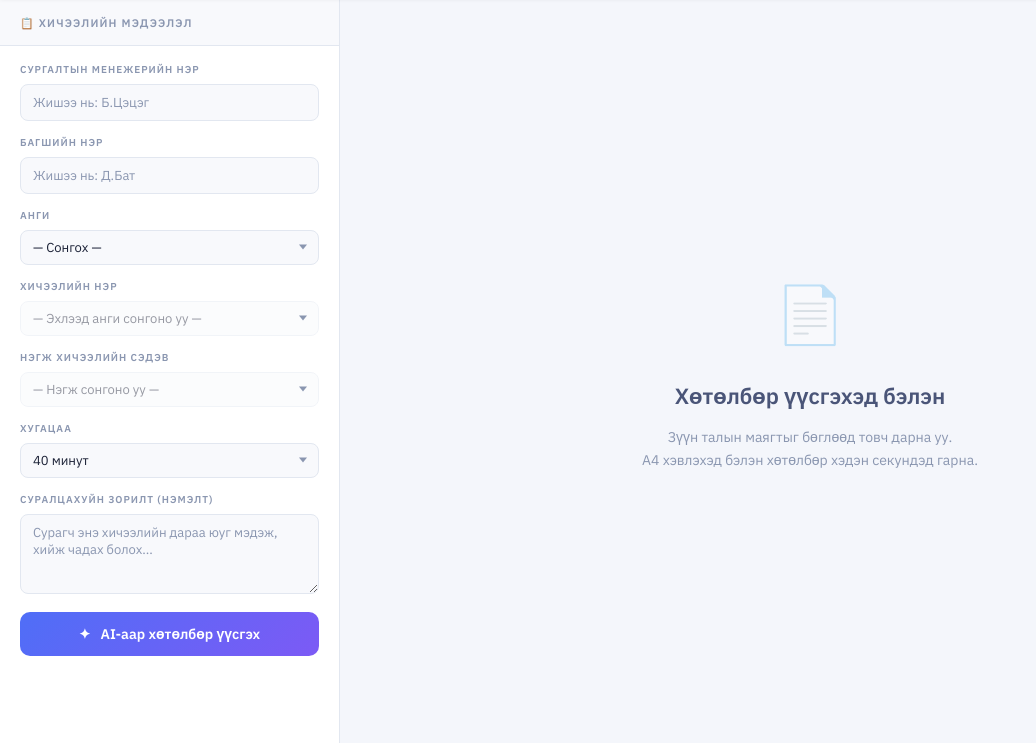
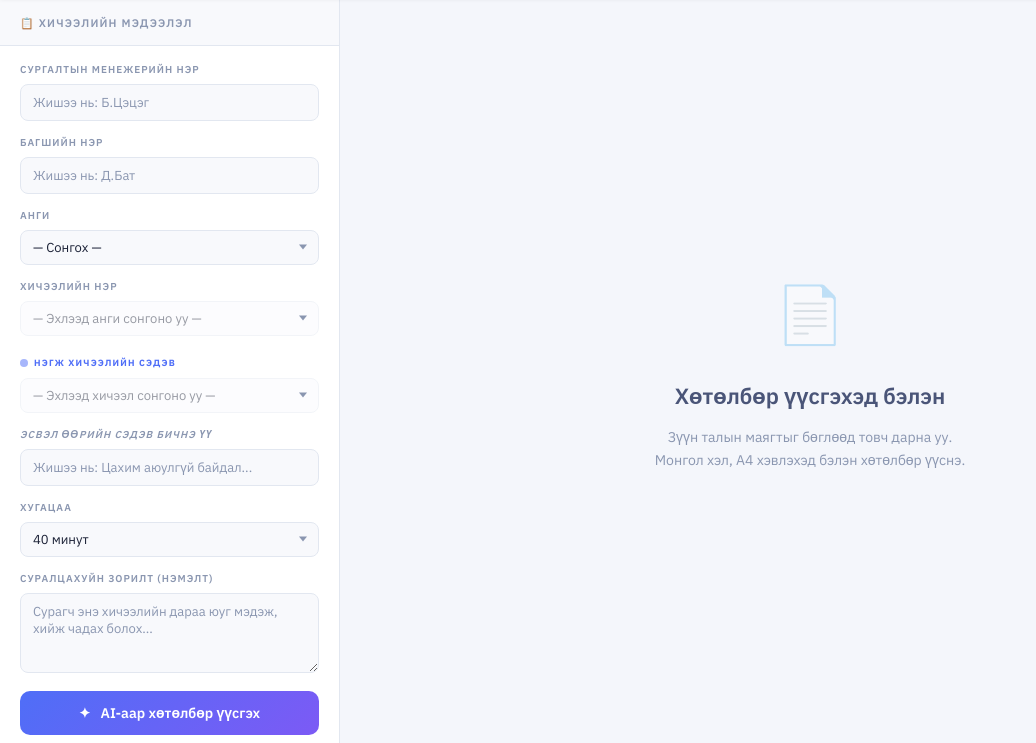
Before and after one commit to dtungaa0104-oss/Teacher_Ej, a Flask app: page / in a window 1280 px wide. Shown: the part 57-800 px from the top of the page, without its empty margins (0-1036 px from the left). Run offline with Flask 3, Linux system fonts and the light colour scheme.

Commit message:
Update index.html

```diff
--- a/templates/index.html
+++ b/templates/index.html
@@ -46,10 +46,12 @@ html,body{height:100%;font-family:'IBM Plex Sans',sans-serif;background:var(--bg
 .select-wrap{position:relative;}
 .select-wrap::after{content:'';position:absolute;right:12px;top:50%;transform:translateY(-50%);width:0;height:0;border-left:4px solid transparent;border-right:4px solid transparent;border-top:5px solid var(--text-muted);pointer-events:none;}
 .mt-6{margin-top:6px;}
-
-
+.section-divider{border:none;border-top:1px dashed var(--border);margin:4px 0;}
+.sub-label{font-size:9px;font-weight:700;letter-spacing:1.2px;text-transform:uppercase;color:var(--accent);padding:6px 0 2px;display:flex;align-items:center;gap:6px;}
+.sub-label::before{content:'';display:inline-block;width:8px;height:8px;border-radius:50%;background:var(--accent);opacity:.5;}
 .generate-btn{display:flex;align-items:center;justify-content:center;gap:10px;width:100%;padding:13px;background:linear-gradient(135deg,var(--accent),#7c5af5);border:none;border-radius:10px;color:#fff;font-family:'IBM Plex Sans',sans-serif;font-size:14px;font-weight:600;cursor:pointer;transition:all .3s;margin-top:4px;}
 .generate-btn:hover{background:linear-gradient(135deg,var(--accent-hover),#6a48e0);transform:translateY(-1px);box-shadow:0 8px 24px rgba(79,110,247,.3);}
+.generate-btn:disabled{opacity:.6;cursor:not-allowed;transform:none;box-shadow:none;}
 .output-panel{flex:1;overflow-y:auto;background:var(--bg-primary);}
 .output-panel::-webkit-scrollbar{width:6px;}
 .output-panel::-webkit-scrollbar-thumb{background:#cdd3e0;border-radius:3px;}
@@ -59,6 +61,7 @@ html,body{height:100%;font-family:'IBM Plex Sans',sans-serif;background:var(--bg
 .empty-desc{font-size:14px;color:var(--text-muted);max-width:380px;line-height:1.7;}
 .loading-state{display:flex;flex-direction:column;align-items:center;justify-content:center;height:100%;gap:20px;color:var(--text-secondary);}
 .loader-ring{width:48px;height:48px;border:3px solid var(--border);border-top-color:var(--accent);border-radius:50%;animation:spin .8s linear infinite;}
+.loading-tip{font-size:12px;color:var(--text-muted);max-width:280px;text-align:center;line-height:1.6;}
 .plan-actions{position:sticky;top:0;z-index:10;display:flex;gap:8px;padding:12px 32px;background:rgba(244,246,251,.95);backdrop-filter:blur(8px);border-bottom:1px solid var(--border);}
 .action-btn{padding:7px 16px;border-radius:7px;border:1px solid var(--border);background:#fff;color:var(--text-primary);font-family:'IBM Plex Sans',sans-serif;font-size:12px;font-weight:500;cursor:pointer;transition:all .2s;}
 .action-btn:hover{background:var(--accent);border-color:var(--accent);color:#fff;}
@@ -105,6 +108,7 @@ html,body{height:100%;font-family:'IBM Plex Sans',sans-serif;background:var(--bg
 .diff-card{background:#f8f9fc;border-radius:8px;padding:14px;border:1px solid var(--border);}
 .diff-label{font-size:10px;font-weight:700;letter-spacing:1px;text-transform:uppercase;color:var(--text-muted);margin-bottom:6px;}
 .diff-text{font-size:12px;color:var(--text-secondary);line-height:1.7;}
+.fallback-notice{background:#fff8e1;border:1px solid #ffe082;border-radius:8px;padding:10px 14px;font-size:12px;color:#e65100;margin-bottom:16px;}
 .hidden{display:none!important;}
 @keyframes slideUp{from{opacity:0;transform:translateY(16px);}to{opacity:1;transform:translateY(0);}}
 @keyframes spin{to{transform:rotate(360deg);}}
@@ -175,27 +179,30 @@ html,body{height:100%;font-family:'IBM Plex Sans',sans-serif;background:var(--bg
         </div>
       </div>
 
-      <!-- ══════════════════════════════════════════
-           ХИЧЭЭЛИЙН СЭДЭВ: НЭГЖ → ЭЭЛЖИТ
-      ══════════════════════════════════════════ -->
+      <!-- НЭГЖ ХИЧЭЭЛИЙН СЭДЭВ -->
       <div class="form-section">
-        <label class="form-label">Нэгж хичээлийн сэдэв</label>
+        <span class="sub-label">Нэгж хичээлийн сэдэв</span>
         <div class="select-wrap">
           <select id="unitSelect" class="form-select" onchange="onUnitChange()" disabled>
-            <option value="">— Нэгж сонгоно уу —</option>
+            <option value="">— Эхлээд хичээл сонгоно уу —</option>
           </select>
         </div>
       </div>
 
+      <!-- ЭЭЛЖИТ ХИЧЭЭЛИЙН СЭДЭВ (нэгж сонгосны дараа гарна) -->
       <div class="form-section" id="lessonSection" style="display:none;">
-        <label class="form-label">Ээлжит хичээлийн сэдэв</label>
+        <span class="sub-label">Ээлжит хичээлийн сэдэв</span>
         <div class="select-wrap">
           <select id="lessonSelect" class="form-select" disabled>
             <option value="">— Ээлжит хичээл сонгоно уу —</option>
           </select>
         </div>
       </div>
-      <!-- ══════════════════════════════════════════ -->
+
+      <div class="form-section">
+        <label class="form-label" style="color:var(--text-muted);font-style:italic;">Эсвэл өөрийн сэдэв бичнэ үү</label>
+        <input type="text" id="topicCustom" class="form-input" placeholder="Жишээ нь: Цахим аюулгүй байдал...">
+      </div>
 
       <div class="form-section">
         <label class="form-label">Хугацаа</label>
@@ -214,7 +221,7 @@ html,body{height:100%;font-family:'IBM Plex Sans',sans-serif;background:var(--bg
           placeholder="Сурагч энэ хичээлийн дараа юуг мэдэж, хийж чадах болох..."></textarea>
       </div>
 
-      <button class="generate-btn" onclick="generatePlan()">
+      <button class="generate-btn" id="generateBtn" onclick="generatePlan()">
         <span>✦</span> AI-аар хөтөлбөр үүсгэх
       </button>
 
@@ -226,11 +233,12 @@ html,body{height:100%;font-family:'IBM Plex Sans',sans-serif;background:var(--bg
       <div class="empty-icon">📄</div>
       <h3 class="empty-title">Хөтөлбөр үүсгэхэд бэлэн</h3>
       <p class="empty-desc">Зүүн талын маягтыг бөглөөд товч дарна уу.<br>
-        A4 хэвлэхэд бэлэн хөтөлбөр хэдэн секундэд гарна.</p>
+        Монгол хэл, A4 хэвлэхэд бэлэн хөтөлбөр үүснэ.</p>
     </div>
     <div class="loading-state hidden" id="loadingState">
       <div class="loader-ring"></div>
-      <p>Хөтөлбөр боловсруулж байна...</p>
+      <p style="font-weight:600;">AI хөтөлбөр боловсруулж байна...</p>
+      <p class="loading-tip">Bloom-ийн таксономи, Discovery Learning аргаар дэлгэрэнгүй хөтөлбөр үүсгэж байна. Түр хүлээнэ үү.</p>
     </div>
     <div class="hidden" id="planOutput">
       <div class="plan-actions">
@@ -274,7 +282,6 @@ function onSubjectChange() {
   const grade   = document.getElementById('gradeSelect').value;
   const subject = document.getElementById('subjectSelect').value;
   if (!grade || !subject) return;
-
   const units = CURRICULUM[grade].subjects[subject].units;
   const u = document.getElementById('unitSelect');
   u.innerHTML = '<option value="">— Нэгж сонгоно уу —</option>';
@@ -287,22 +294,18 @@ function onSubjectChange() {
 }
 
 // ================================================================
-// НЭГЖ СОНГОГДСОНЫ ДАРАА → ЭЭЛЖИТ ГАРНА
+// НЭГЖ → ЭЭЛЖИТ
 // ================================================================
 function onUnitChange() {
   const grade   = document.getElementById('gradeSelect').value;
   const subject = document.getElementById('subjectSelect').value;
   const idx     = document.getElementById('unitSelect').value;
-
-  const lessSel     = document.getElementById('lessonSelect');
+  const lessSel = document.getElementById('lessonSelect');
   const lessSection = document.getElementById('lessonSection');
-
   lessSel.innerHTML = '<option value="">— Ээлжит хичээл сонгоно уу —</option>';
   lessSel.disabled = true;
   lessSection.style.display = 'none';
-
-  if (!idx || !grade || !subject) return;
-
+  if (idx === '' || !grade || !subject) return;
   const lessons = CURRICULUM[grade].subjects[subject].units[idx].lessons;
   lessons.forEach(l => {
     const o = document.createElement('option');
@@ -310,7 +313,7 @@ function onUnitChange() {
     lessSel.appendChild(o);
   });
   lessSel.disabled = false;
-  lessSection.style.display = 'flex'; // Ээлжит section гарч ирнэ
+  lessSection.style.display = 'flex';
 }
 
 // ================================================================
@@ -318,13 +321,11 @@ function onUnitChange() {
 // ================================================================
 function resetTopics() {
   const u = document.getElementById('unitSelect');
-  u.innerHTML = '<option value="">— Нэгж сонгоно уу —</option>';
+  u.innerHTML = '<option value="">— Эхлээд хичээл сонгоно уу —</option>';
   u.disabled = true;
-
   const ls = document.getElementById('lessonSelect');
   ls.innerHTML = '<option value="">— Ээлжит хичээл сонгоно уу —</option>';
   ls.disabled = true;
-
   document.getElementById('lessonSection').style.display = 'none';
 }
 
@@ -334,27 +335,22 @@ function resetTopics() {
 function getTopicInfo() {
   const custom = document.getElementById('topicCustom').value.trim();
   if (custom) return { topic: custom, unitTitle: '', isEeljit: false };
-
   const grade   = document.getElementById('gradeSelect').value;
   const subject = document.getElementById('subjectSelect').value;
   if (!grade || !subject) return null;
-
-  const units   = CURRICULUM[grade].subjects[subject].units;
-  const idx     = document.getElementById('unitSelect').value;
-  const lesson  = document.getElementById('lessonSelect').value;
-
+  const units  = CURRICULUM[grade].subjects[subject].units;
+  const idx    = document.getElementById('unitSelect').value;
+  const lesson = document.getElementById('lessonSelect').value;
   if (idx === '') return null;
-
   if (lesson) {
-    // Ээлжит хичээл сонгогдсон
     return { topic: lesson, unitTitle: units[idx].title, isEeljit: true };
   } else {
-    // Зөвхөн нэгж сонгогдсон
     return { topic: units[idx].title, unitTitle: '', isEeljit: false };
   }
 }
+
 // ================================================================
-// GENERATE — /api/generate руу POST
+// GENERATE
 // ================================================================
 async function generatePlan() {
   const grade       = document.getElementById('gradeSelect').value;
@@ -365,10 +361,13 @@ async function generatePlan() {
   const teacherName = document.getElementById('teacherName').value.trim();
 
   if (!grade || !subject || !topicInfo) {
-    alert('Анги, хичээл, сэдвийг сонгоно уу!');
+    alert('Анги, хичээл болон сэдвийг сонгоно уу!');
     return;
   }
 
+  const btn = document.getElementById('generateBtn');
+  btn.disabled = true;
+  btn.innerHTML = '<span>⏳</span> Боловсруулж байна...';
   showState('loading');
 
   try {
@@ -388,27 +387,33 @@ async function generatePlan() {
       })
     });
     const data = await res.json();
-    renderPlan(data.plan, topicInfo);
+    renderPlan(data.plan, topicInfo, data.fallback);
     showState('output');
   } catch(e) {
-    alert('Алдаа гарлаа. Дахин оролдоно уу.');
+    alert('Алдаа гарлаа. Серверийн холболтыг шалгаад дахин оролдоно уу.');
     showState('empty');
+  } finally {
+    btn.disabled = false;
+    btn.innerHTML = '<span>✦</span> AI-аар хөтөлбөр үүсгэх';
   }
 }
 
 // ================================================================
 // RENDER
 // ================================================================
-function renderPlan(plan, topicInfo) {
+function renderPlan(plan, topicInfo, isFallback) {
   const h = plan.header;
   const typeTag = topicInfo.isEeljit
     ? `<span style="font-size:10px;padding:2px 8px;border-radius:99px;background:#e8f4fd;color:#1a6fa8;font-weight:600;margin-left:8px;">Ээлжит хичээл</span>`
     : `<span style="font-size:10px;padding:2px 8px;border-radius:99px;background:#eef0ff;color:#3a52c8;font-weight:600;margin-left:8px;">Нэгж хичээл</span>`;
   const unitLine = topicInfo.isEeljit && topicInfo.unitTitle
     ? `<div style="font-size:11px;color:#8a96b0;margin-top:2px;">Нэгж: ${topicInfo.unitTitle}</div>` : '';
+  const fallbackNotice = isFallback
+    ? `<div class="fallback-notice">⚠️ AI API холбогдоогүй тул загварт суурилсан хөтөлбөр үүсгэлээ. ANTHROPIC_API_KEY тохируулбал бүрэн AI хөтөлбөр гарна.</div>` : '';
 
   document.getElementById('planContent').innerHTML = `
 <div class="plan-document">
+  ${fallbackNotice}
   <div class="doc-header">
     <div class="doc-header-top">
       <div>
@@ -432,7 +437,7 @@ function renderPlan(plan, topicInfo) {
   </div>
 
   <div class="plan-section">
-    <div class="section-header"><div class="section-num red">1</div><div class="section-title">Суралцахуйн зорилт</div></div>
+    <div class="section-header"><div class="section-num red">1</div><div class="section-title">Суралцахуйн зорилт (Bloom)</div></div>
     <div class="section-body"><div class="bloom-grid">
       <div class="bloom-card a"><div class="bloom-label">А — Мэдлэг</div><div class="bloom-name">Мэдэх (Know)</div><div class="bloom-text">${plan.objectives.A}</div></div>
       <div class="bloom-card b"><div class="bloom-label">Б — Чадвар</div><div class="bloom-name">Ойлгох (Understand)</div><div class="bloom-text">${plan.objectives.B}</div></div>
@@ -464,7 +469,7 @@ function renderPlan(plan, topicInfo) {
           <td><div class="stage-name">${s.name}</div><div class="stage-time">${s.time} мин</div></td>
           <td>${s.purpose}</td>
           <td>${(s.teacher_actions||'').replace(/\n/g,'<br>')}</td>
-          <td>${s.student_actions||''}</td>
+          <td>${(s.student_actions||'').replace(/\n/g,'<br>')}</td>
           <td>${s.assessment||''}</td>
         </tr>`).join('')}</tbody>
       </table>
@@ -483,7 +488,7 @@ function renderPlan(plan, topicInfo) {
   </div>
 
   <div style="text-align:center;padding:16px 0;font-size:11px;color:#8a96b0;">
-    БагшAI · Монгол ЕБС · 1–12-р анги · medle.mn эх сурвалжид суурилсан
+    БагшAI · Монгол ЕБС · 1–12-р анги · Anthropic Claude AI-д суурилсан
   </div>
 </div>`;
 }
```
